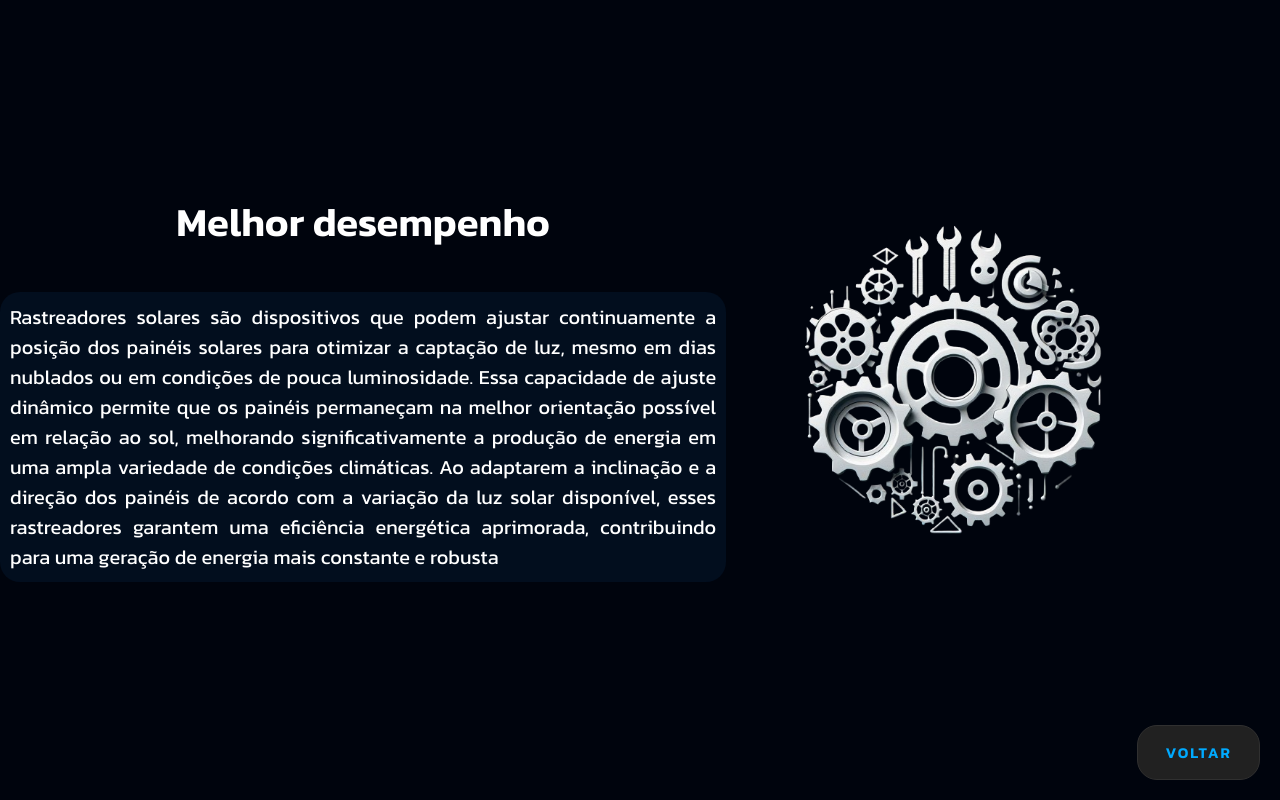
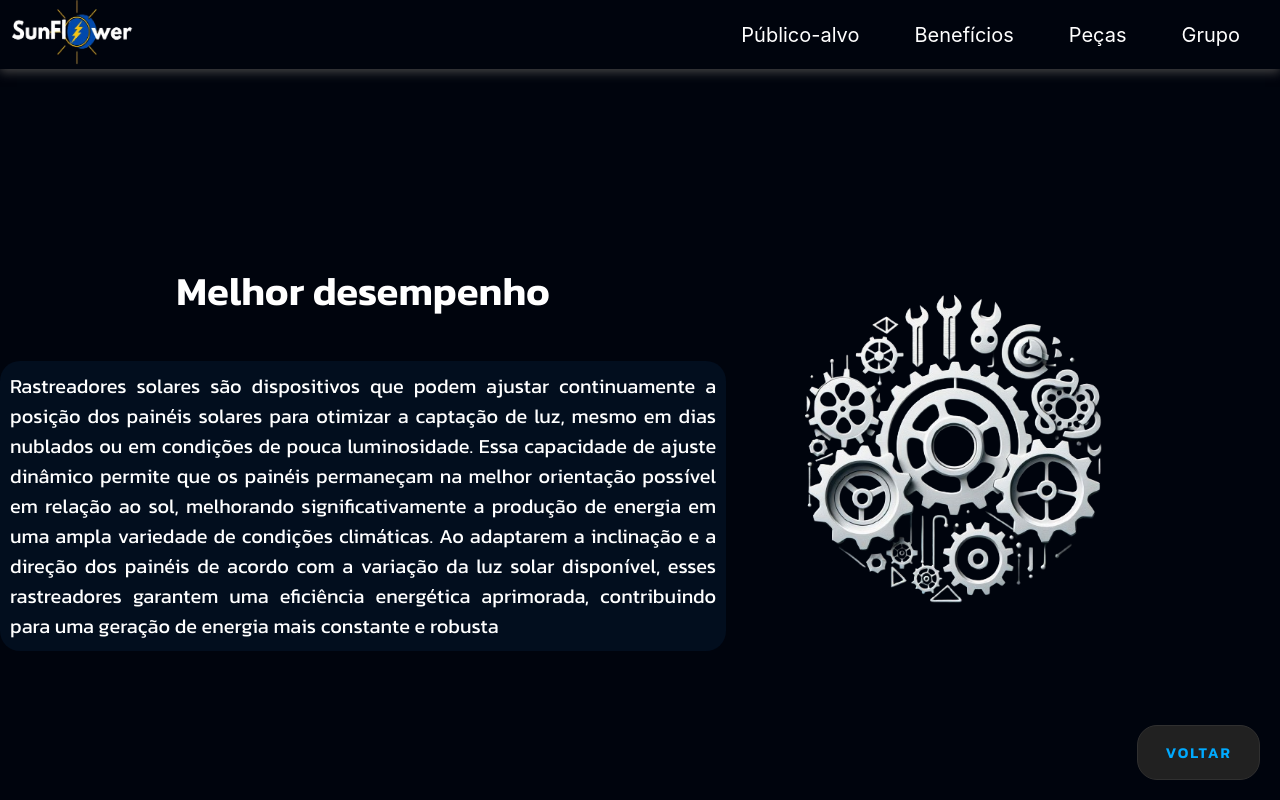
Before and after one commit to Jonatas527/SunFlower2.0---Copia, a React (Vite) app: page /md in a window 1280 px wide. Built offline with nearby package versions, Linux system fonts and the light colour scheme.

Commit message:
finalizando

```diff
--- a/src/pages/Header.jsx
+++ b/src/pages/Header.jsx
@@ -40,9 +40,23 @@ export default function PHeader() {
                 <a href="/" className="nav-link">Público-alvo</a>
               ) : ( <a href="#publico" className="nav-link">Público-alvo</a>)}
               </li>
-              <li className="nav-item"><a href="#Beneficios" className="nav-link">Benefícios</a></li>
-              <li className="nav-item"><a href="#Carrossel" className="nav-link">Peças</a></li>
-              <li className="nav-item"><Link to="/grup" className="nav-link">Grupo</Link></li>
+              <li className="nav-item">
+                {window.location.pathname != '/' ? (
+                <a href="/" className="nav-link">Benefícios</a>
+              ) : ( <a href="#Beneficios" className="nav-link">Benefícios</a>)}
+              </li><li className="nav-item">
+                {window.location.pathname != '/' ? (
+                <a href="/" className="nav-link">Peças</a>
+              ) : ( <a href="#Carrossel" className="nav-link">Peças</a>)}
+              </li>
+              <li className="nav-item">
+                {window.location.pathname != '/' ? (
+                <a href="/" className="nav-link">Grupo</a>
+              ) : ( <a href="/grup" className="nav-link">Grupo</a>)}
+              </li>
+
+
+
             </ul>
           </div>
 
--- a/src/pages/MelhorDesempenho.jsx
+++ b/src/pages/MelhorDesempenho.jsx
@@ -5,14 +5,18 @@ import { StyledButton } from '../styles/MelhorDesempenho.style'
 import ImgMlrDesempenho from "../assets/ImgBenePage/MelhorDesempenhoPageIMG.png";
 
 import { Link } from 'react-router-dom';
+import PHeader from "./Header";
 
 
 export function MelhorDesempenho() {
   return (
 
     <PageMelhorDesempenho>
+      <PHeader />
+
 
       <main>
+
 
         <div className="Div-text">
           <h2>Melhor desempenho</h2>
--- a/src/pages/OtimizacaoEspaco.jsx
+++ b/src/pages/OtimizacaoEspaco.jsx
@@ -5,10 +5,12 @@ import { StyledButton } from '../styles/MelhorDesempenho.style'
 import Otimizacao from "../assets/ImgBenePage/OtimizacaoEspacoPageIMG.png";
 
 import { Link } from 'react-router-dom';
+import PHeader from "./Header";
 
 export default function Otimizaçao() {
   return (
     <PageMelhorDesempenho>
+      <PHeader />
 
       <main>
 
--- a/src/pages/ProducaoEnergia.jsx
+++ b/src/pages/ProducaoEnergia.jsx
@@ -5,10 +5,12 @@ import { StyledButton } from '../styles/MelhorDesempenho.style'
 import ProdEnergia from "../assets/ImgBenePage/ProducaoEnergiaPageIMG.png";
 
 import { Link } from 'react-router-dom';
+import PHeader from "./Header";
 
 export default function Melhoreficiencia() {
   return (
     <PageMelhorDesempenho>
+      <PHeader />
 
       <main>
 
--- a/src/styles/Home.styles.js
+++ b/src/styles/Home.styles.js
@@ -9,7 +9,7 @@ export const Conteudo = styled.div`
 
   header {
     background-color: #00040D;
-    box-shadow: 0px 3px 10px #464646;
+
   }
 
 
```
